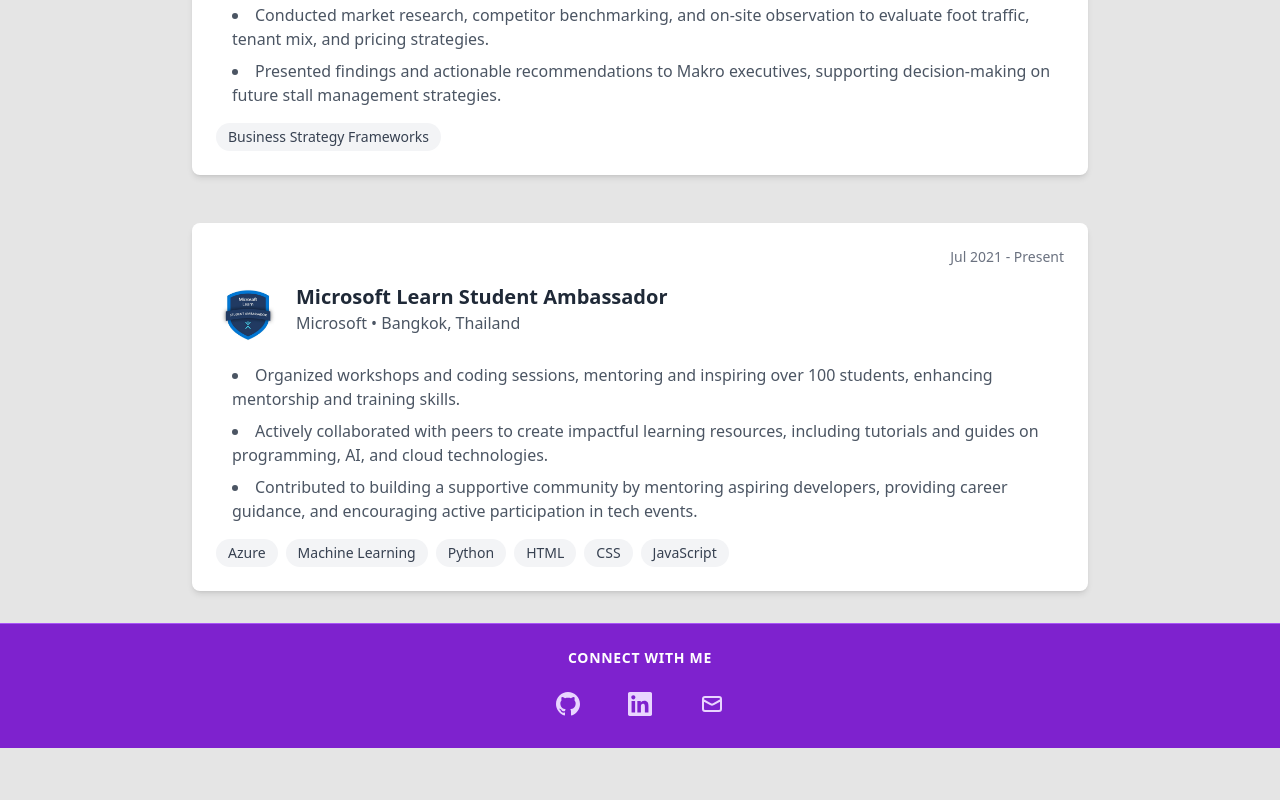
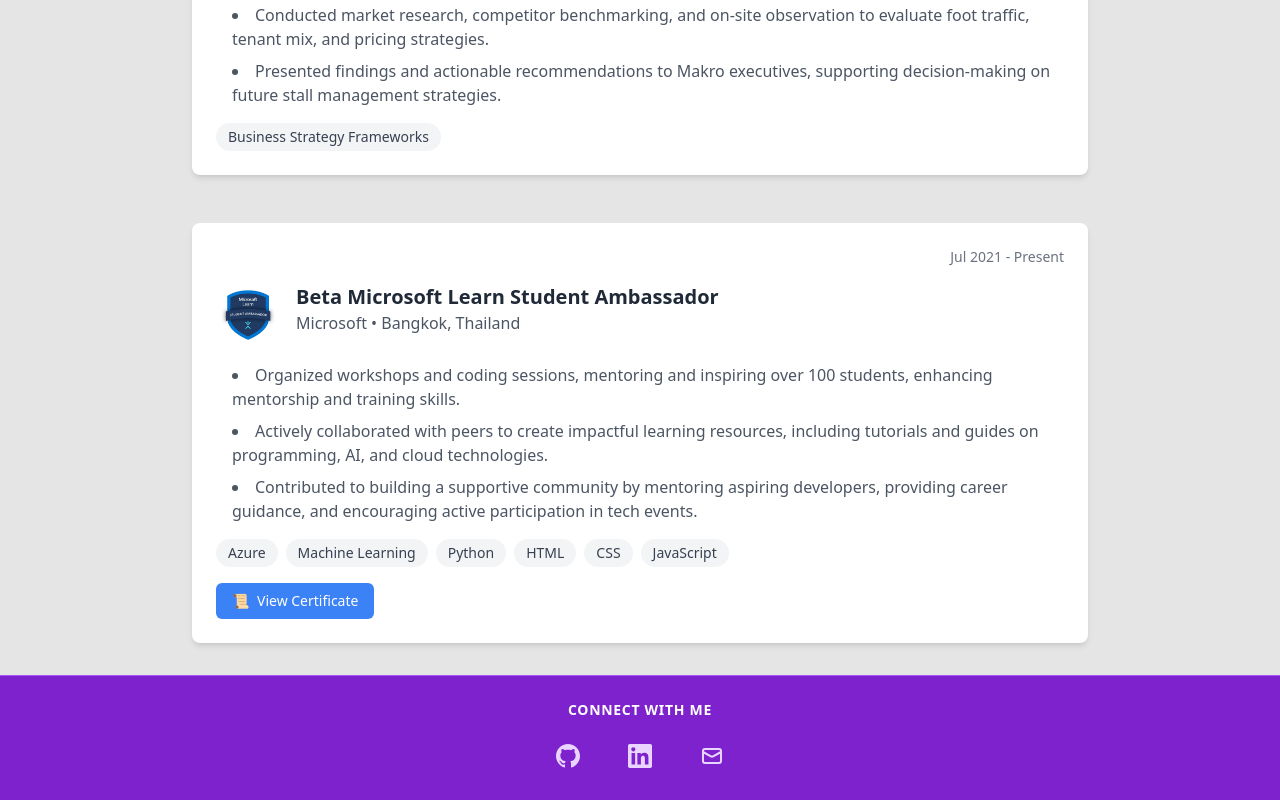
Before and after one commit to 5hyfilm/portfolio, a Next.js app: page /experience in a window 1280 px wide. Shown: the part 2577-3377 px from the top of the page. Before the commit the page ends 3325 px from the top, so only its background shows below. Built offline with nearby package versions, Linux system fonts and the light colour scheme.

Commit message:
exp 1 cer

```diff
--- a/src/data/achievements.ts
+++ b/src/data/achievements.ts
@@ -313,7 +313,7 @@ export const achievementsData: Achievement[] = [
     category: "award",
     date: "15 Oct 2025",
     organization: "Junior Marketing Association of Thailand (J-MAT) & Hi-Herb",
-    description: "Selected as 50 teams",
+    description: "Selected as 24 teams",
     thumbnailImage: "images/achievements/achievement22/achievement22_0.jpg",
     images: ["images/achievements/achievement22/achievement22_1.jpg"],
     validUntil: "",
--- a/src/data/experiences.ts
+++ b/src/data/experiences.ts
@@ -5,13 +5,13 @@ import { Experience, ExperienceType } from "../types/experience";
 export const experiencesData: Experience[] = [
   {
     id: 1,
-    title: "Microsoft Learn Student Ambassador",
+    title: "Beta Microsoft Learn Student Ambassador",
     company: "Microsoft",
     location: "Bangkok, Thailand",
     period: "Jul 2021 - Present",
     startDate: "2021-07",
     type: "volunteer",
-    image: "/images/experiences/experience_1.jpg", // Microsoft logo
+    image: "/images/experiences/experience_1/experience_1.jpg", // Microsoft logo
     companyWebsite: "https://mvp.microsoft.com/studentambassadors",
     description: [
       "Organized workshops and coding sessions, mentoring and inspiring over 100 students, enhancing mentorship and training skills.",
@@ -32,6 +32,7 @@ export const experiencesData: Experience[] = [
       "Built supportive developer community",
       "Enhanced mentorship and training skills",
     ],
+    certificateLink: "/images/experiences/experience_1/experience_1_cer.jpg",
   },
   {
     id: 2,
```
Also changed, not shown: public/images/experiences/experience_1/experience_1.jpg (renamed from public/images/experiences/experience_1.jpg), public/images/experiences/experience_1/experience_1_cer.jpg (added).
